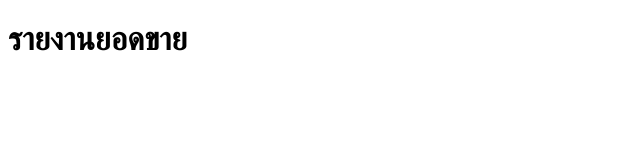
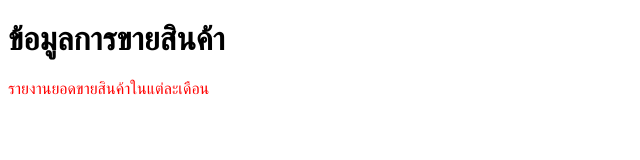
Before and after one commit to ltzGon/GitHub-Example_1-67, a plain HTML site: page index.html in a window 1280 px wide. Shown: the whole page, without its empty margins (0-640 px from the left). Drawn offline with Linux system fonts and the light colour scheme.

Commit message:
add report sale

```diff
--- a/index.html
+++ b/index.html
@@ -4,8 +4,14 @@
     <meta charset="UTF-8">
     <meta name="viewport" content="width=device-width, initial-scale=1.0">
     <title>Myproject</title>
+    <style>
+        p{
+            color: red;
+        }
+    </style>
 </head>
 <body>
-    <h1>รายงานยอดขาย</h1>
+    <h1>ข้อมูลการขายสินค้า</h1>
+    <p>รายงานยอดขายสินค้าในแต่ละเดือน</p>
 </body>
 </html>
```
